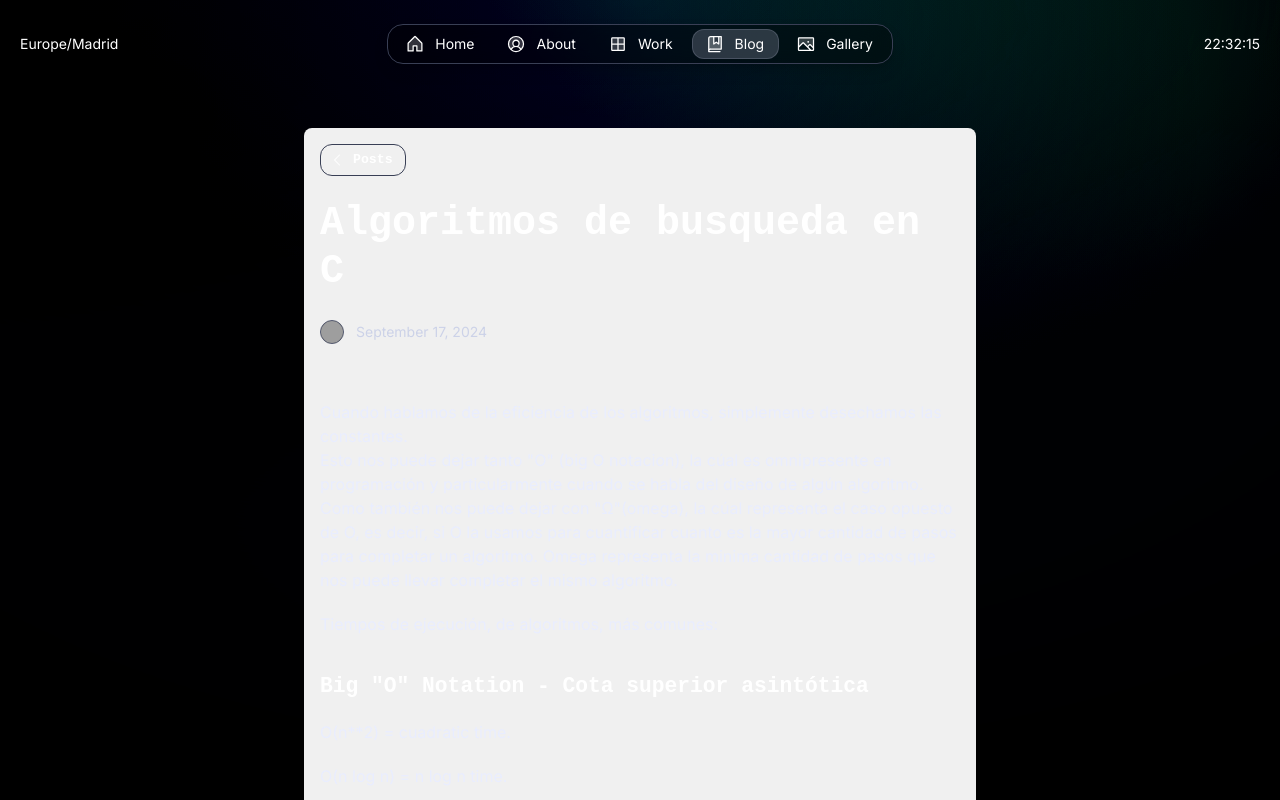
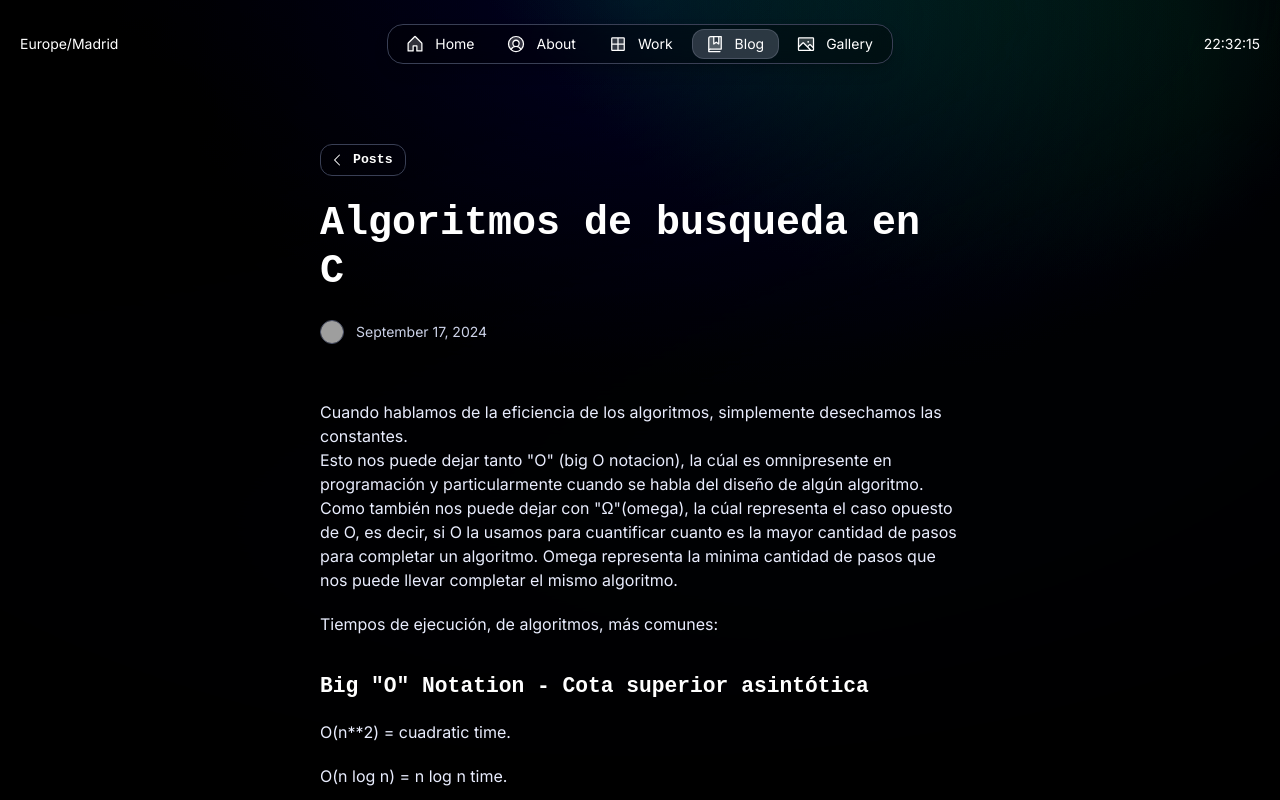
Before and after one commit to kaio-rama/myportfolio, a Next.js app: page /en/blog/algoritmos-de-busqueda-en-c in a window 1280 px wide. Shown: the top 800 px of the page. Built offline with nearby package versions, Linux system fonts and the light colour scheme; grey boxes are pictures that could not be loaded.

Commit message:
fourth commit

```diff
--- a/src/app/[locale]/blog/[slug]/page.tsx
+++ b/src/app/[locale]/blog/[slug]/page.tsx
@@ -92,7 +92,6 @@ export default function Blog({ params }: BlogParams) {
 			maxWidth: '100%',
 			overflowX: 'auto',
 			padding: '1rem',
-			backgroundColor: '#f0f0f0',
 			borderRadius: '8px'
 		  }}>
 		<Flex as="section"
```
